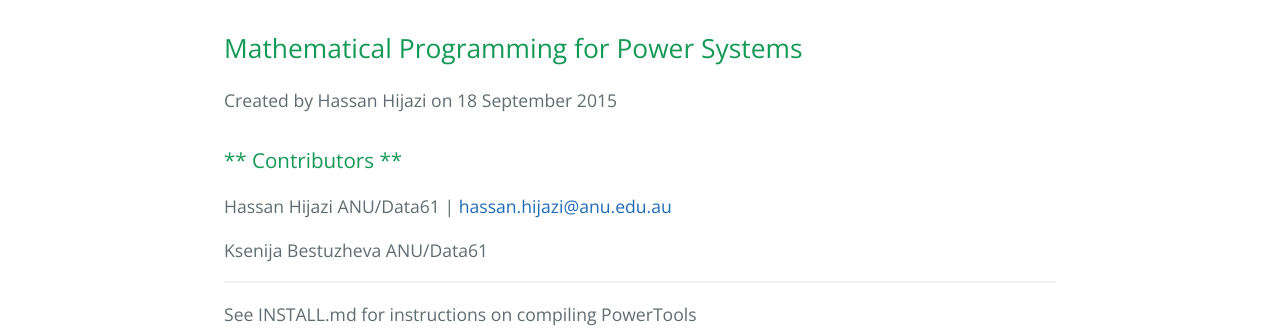
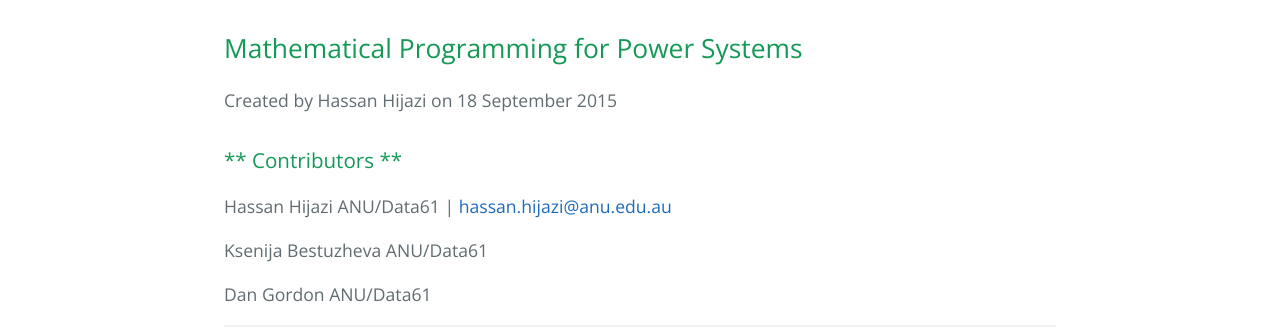
Before and after one commit to hhijazi/PowerTools, a plain HTML site: page index.html in a window 1280 px wide. Shown: the part 470-800 px from the top of the page. Drawn offline with nearby package versions, Linux system fonts and the light colour scheme.

Commit message:
Update index.html

```diff
--- a/index.html
+++ b/index.html
@@ -33,6 +33,8 @@
 <p>Hassan Hijazi ANU/Data61 | <a href="mailto:hassan.hijazi@anu.edu.au">hassan.hijazi@anu.edu.au</a></p>
 
 <p>Ksenija Bestuzheva ANU/Data61</p>
+
+<p>Dan Gordon ANU/Data61</p>
 
 <hr>
 
```
